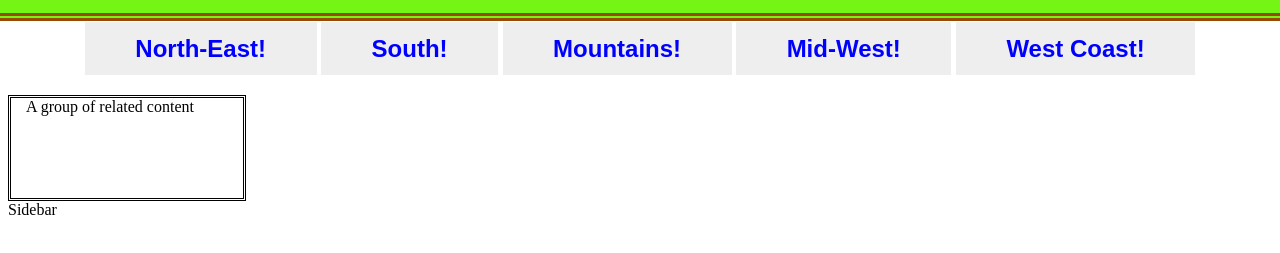
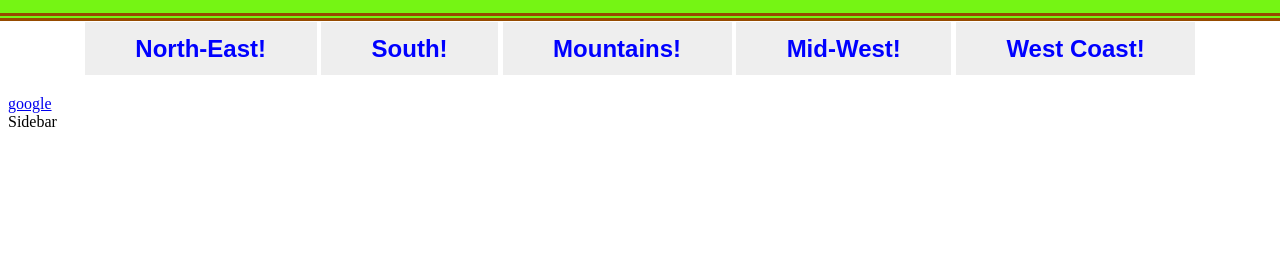
Before and after one commit to ryanghayour/comp20-midterm, a plain HTML site: page events.html in a window 1280 px wide. Shown: the part 273-526 px from the top of the page. Drawn offline with Linux system fonts and the light colour scheme; a web font is replaced by a local one.

Commit message:
test links

```diff
--- a/events.html
+++ b/events.html
@@ -169,9 +169,7 @@
         <h3>San Diego, CA</h3>
     </article>
 </main>
-<section>
-    A group of related content
-</section>
+<a href="https://www.google.com">google</a>
 <aside>
     Sidebar
 </aside>
```
Also changed, not shown: index.html (+1 -0 lines).
